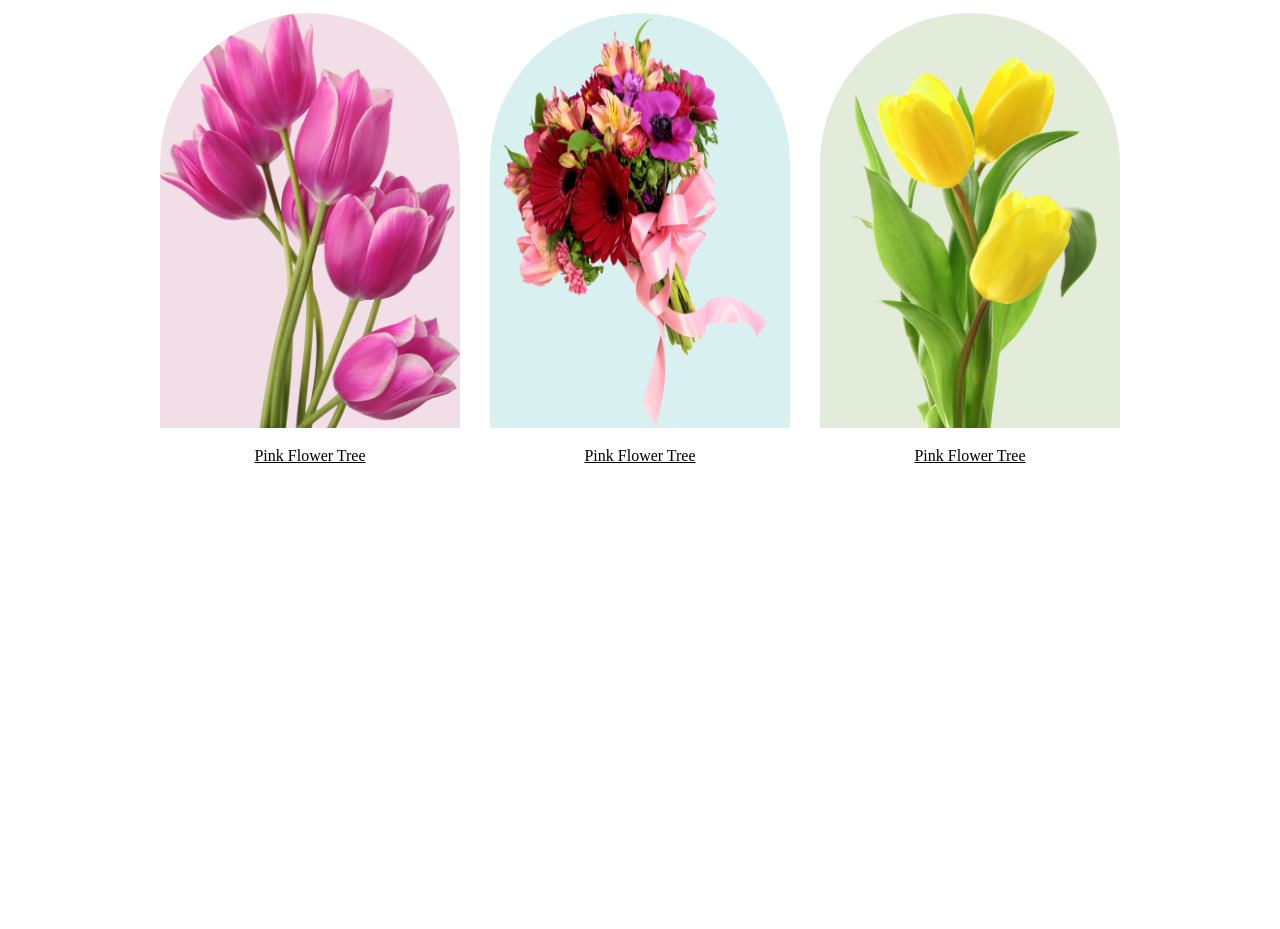
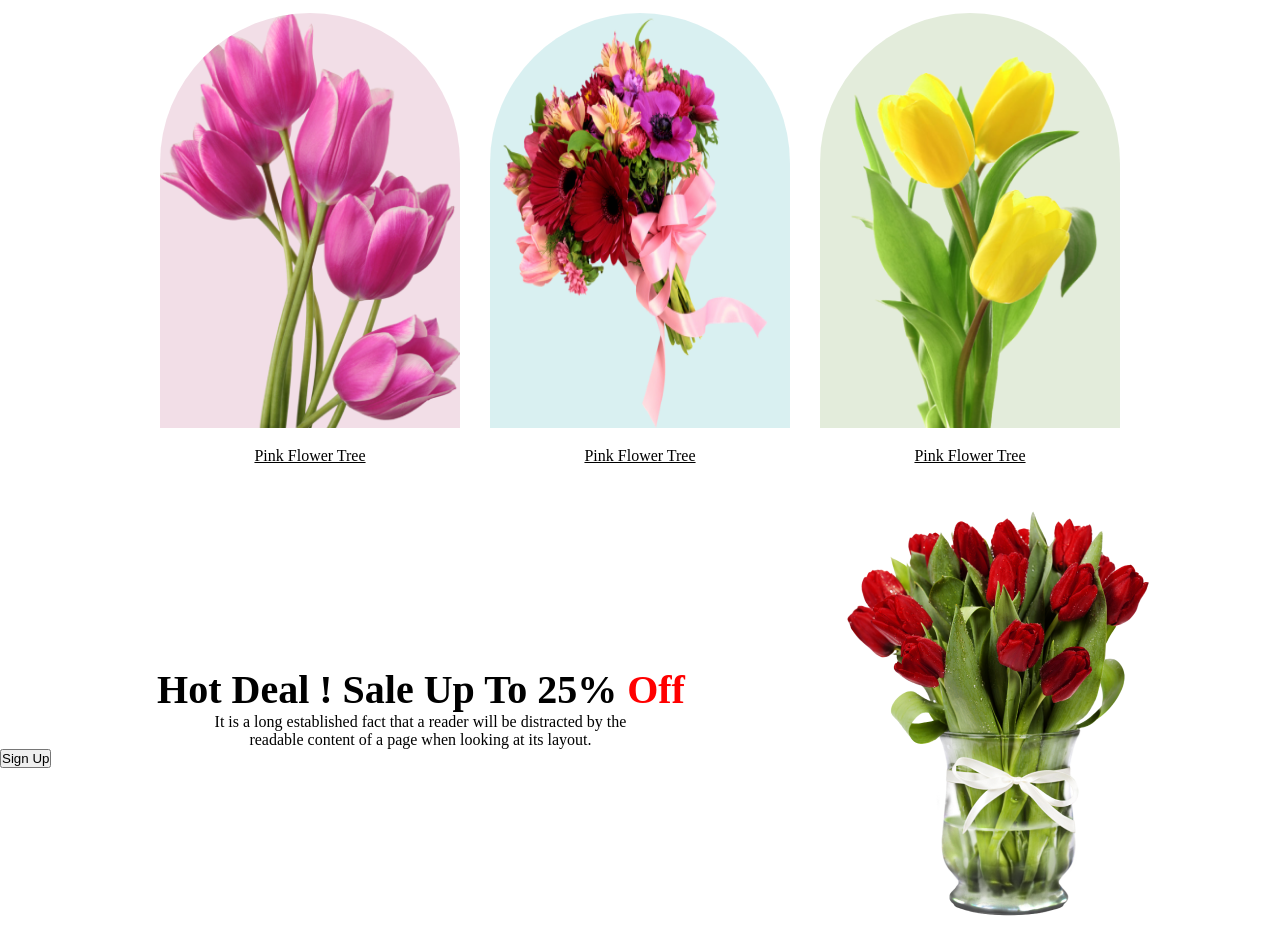
Before and after one commit to Tanay91/assignmen-one, a plain HTML site: page index.html in a window 1280 px wide. Shown: the part 804-1733 px from the top of the page. Before the commit the page ends 1269 px from the top, so only its background shows below. Drawn offline with Linux system fonts and the light colour scheme.

Commit message:
banner three almost done

```diff
--- a/index.html
+++ b/index.html
@@ -63,6 +63,20 @@
 
                 </div>
 
+                <!-- 3rd banner starts -->
+                <div class="third-banner-container">
+                    <div class="banner-offer">
+                        <div class="banner-sale-offer">
+                            <h1 class="offer-title">Hot Deal ! Sale Up To 25% <span>Off</span></h1>
+                            <p class="offer-para">It is a long established fact that a reader will be distracted by the readable content of a page when looking at its layout.</p>
+                            <button class="sign up">Sign Up</button>
+                        </div>
+                        <div class="banner-offer-image">
+                            <img src="./Flower Asset/pngwing 8.png" alt="" class="red-rose">
+                        </div>
+                    </div>
+                </div>
+
     </main>
     <footer></footer>
 </body>
--- a/styles/index.css
+++ b/styles/index.css
@@ -125,3 +125,32 @@ li:hover{
     display: flex;
     justify-content: center;
 }
+/* banner content end */
+
+/* third banner section starts */
+
+.third-banner-container{
+    margin-top: 40px;
+    background-color: ;
+}
+.banner-offer{
+    display: flex;
+    justify-content: center;
+    align-items: center;
+}
+.offer-title{
+    font-size: 40px;
+    text-align: center;
+}
+span{
+    color: red;
+}
+.offer-para{
+    text-align: center;
+    width: 50%;
+    margin-left: 210px;
+
+}
+.red-rose{
+    margin-right: 120px;
+}
```
